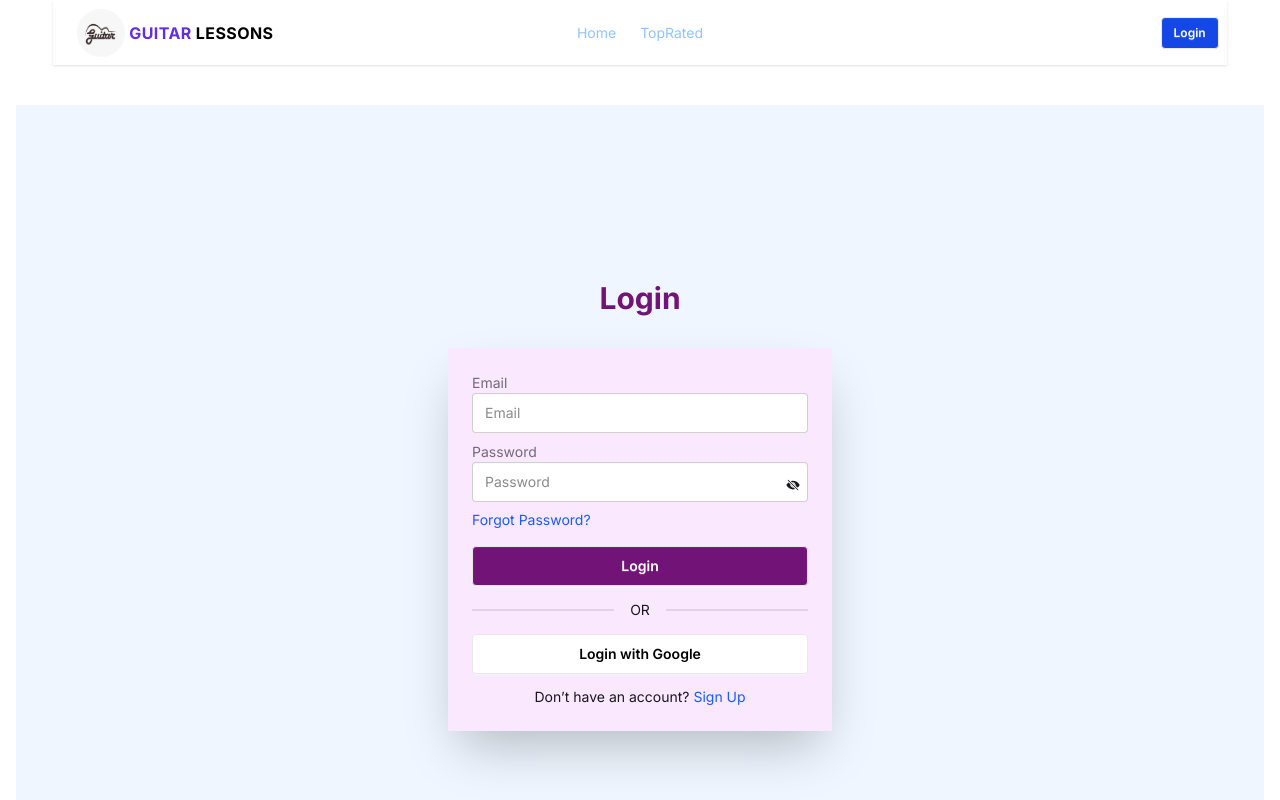
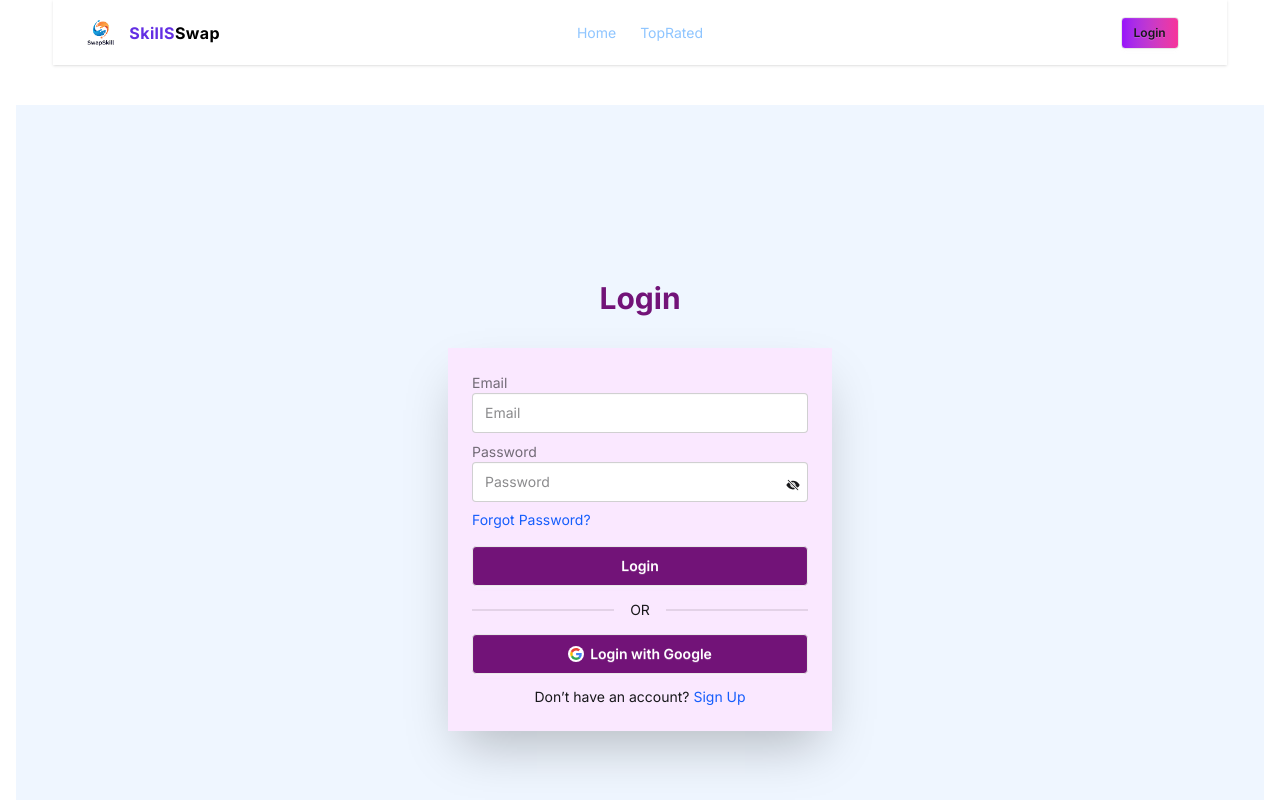
Before and after one commit to MdHridoySikder/my-assignment-no-09, a React (Vite) app: page /signin in a window 1280 px wide. Shown: the top 800 px of the page. Built offline with nearby package versions, Linux system fonts and the light colour scheme; no server answers.

Commit message:
All buttons are now fixed

```diff
--- a/index.html
+++ b/index.html
@@ -2,9 +2,9 @@
 <html data-theme="light" lang="en">
   <head>
     <meta charset="UTF-8" />
-    <link rel="icon" type="image/svg+xml" href="/logo.jpg" />
+    <link rel="icon" type="image/svg+xml" href="/logo.png" />
     <meta name="viewport" content="width=device-width, initial-scale=1.0" />
-    <title>my-assignment-no-09</title>
+    <title>SkillSSwap</title>
   </head>
   <body>
     <div id="root"></div>
--- a/src/Component/Footer.jsx
+++ b/src/Component/Footer.jsx
@@ -6,12 +6,12 @@ const Footer = () => {
       {/* LEFT : Logo + Brand */}
       <aside className="flex items-center gap-2">
         <img
-          src="/logo.jpg"
+          src="/logo.png"
           alt="LESSONS Logo"
           className="w-10 h-10 rounded-full"
         />
         <h3 className="text-xl font-bold tracking-wide">
-          GUITAR <span className="text-gray-700">LESSONS</span>
+          SkillS<span className="text-gray-700">Swap</span>
         </h3>
       </aside>
 
--- a/src/Component/Navbar.jsx
+++ b/src/Component/Navbar.jsx
@@ -62,13 +62,9 @@ const Navbar = () => {
 
         {/* Logo */}
         <a href="/" className="flex items-center gap-1 ml-4">
-          <img
-            src="/public/logo.jpg"
-            alt="Logo"
-            className="w-12 h-12 rounded-full"
-          />
-          <h3 className="font-bold tracking-wide text-[#632EE3]">
-            GUITAR <span className="text-black">LESSONS</span>
+          <img src="/logo.png" alt="Logo" className="w-12 h-12 rounded-full" />
+          <h3 className="font-bold tracking-wide text-[#632EE3] ">
+            SkillS<span className="text-black">Swap</span>
           </h3>
         </a>
       </div>
@@ -117,7 +113,7 @@ const Navbar = () => {
         {!user ? (
           <NavLink
             to="/signin"
-            className="btn btn-sm bg-blue-700 text-white hover:bg-blue-600"
+            className="btn btn-sm bg-gradient-to-r from-purple-600 to-pink-500 mr-10"
           >
             Login
           </NavLink>
@@ -126,7 +122,7 @@ const Navbar = () => {
             {/* Logout Button */}
             <button
               onClick={handleLogout}
-              className="btn btn-sm bg-red-400 text-white hover:bg-red-300"
+              className="btn btn-sm bg-gradient-to-r from-purple-600 to-pink-500"
             >
               Logout
             </button>
--- a/src/Pages/Home.jsx
+++ b/src/Pages/Home.jsx
@@ -9,7 +9,7 @@ const Home = () => {
     <section className="py-12 bg-gray-50 ">
       <div className="w-11/12 mx-auto ">
         {/* Header */}
-        <div className="flex justify-between items-center mb-8">
+        <div className="flex justify-between items-center mb-5">
           <h2 className="text-3xl font-bold text-gray-800">Popular Skills</h2>
         </div>
 
--- a/src/Pages/Signin.jsx
+++ b/src/Pages/Signin.jsx
@@ -19,7 +19,6 @@ const Signin = () => {
   const [show, setShow] = useState(false);
   const emailRef = useRef(null);
 
-  // ✅ ADD FOR REDIRECT
   const location = useLocation();
   const navigate = useNavigate();
   const from = location.state?.from?.pathname || "/";
@@ -34,7 +33,6 @@ const Signin = () => {
         setUser(res.user);
         toast.success("Signin successful");
 
-        // ✅ REDIRECT BACK TO PROTECTED PAGE
         navigate(from, { replace: true });
       })
       .catch((error) => {
@@ -48,7 +46,6 @@ const Signin = () => {
         setUser(res.user);
         toast.success("Signin successful");
 
-        // ✅ REDIRECT BACK TO PROTECTED PAGE
         navigate(from, { replace: true });
       })
       .catch((error) => {
@@ -125,11 +122,48 @@ const Signin = () => {
 
                 <div className="divider">OR</div>
 
-                <button
+                {/* <button
                   type="button"
                   onClick={handleGoogleSignIn}
                   className="btn w-full bg-white text-black hover:bg-fuchsia-300"
                 >
+                  Login with Google
+                </button> */}
+
+                {/* Google */}
+                <button
+                  type="button"
+                  onClick={handleGoogleSignIn}
+                  className="btn w-full  bg-fuchsia-900 text-white hover:bg-fuchsia-500"
+                >
+                  <svg
+                    aria-label="Google logo"
+                    width="16"
+                    height="16"
+                    xmlns="http://www.w3.org/2000/svg"
+                    viewBox="0 0 512 512"
+                    className="rounded-full"
+                  >
+                    <g>
+                      <path d="m0 0H512V512H0" fill="#fff"></path>
+                      <path
+                        fill="#34a853"
+                        d="M153 292c30 82 118 95 171 60h62v48A192 192 0 0190 341"
+                      ></path>
+                      <path
+                        fill="#4285f4"
+                        d="m386 400a140 175 0 0053-179H260v74h102q-7 37-38 57"
+                      ></path>
+                      <path
+                        fill="#fbbc02"
+                        d="m90 341a208 200 0 010-171l63 49q-12 37 0 73"
+                      ></path>
+                      <path
+                        fill="#ea4335"
+                        d="m153 219c22-69 116-109 179-50l55-54c-78-75-230-72-297 55"
+                      ></path>
+                    </g>
+                  </svg>
                   Login with Google
                 </button>
 
```
Also changed, not shown: public/logo.jpg (deleted), public/logo.png (added).
